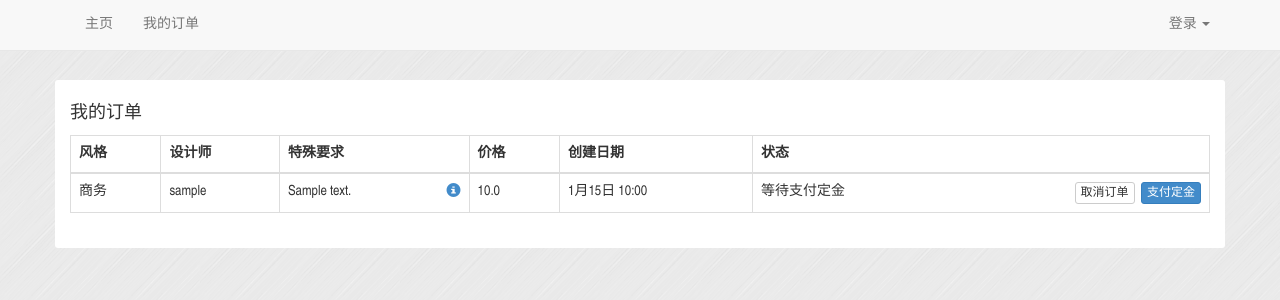
After one commit to smokingkapor/handsome, a Django app: template orders/templates/orders/me.html in a window 1280 px wide. The commit adds this page. Shown: the top 300 px of the page. Run offline with Django 3.2, Linux system fonts and the light colour scheme; the template is opened without the code that fills it: values that come from a table or form of the project are taken from there, others are empty; tables that the repository leaves empty hold one stand-in row (values such as "Sample post"); parts of the project's set-up code (start-up, migrations or seed data) failed here and were passed over; some libraries are stand-ins or nearby versions.

Commit message:
Add my orders page

```diff
--- a/handsome/static/css/base.css
+++ b/handsome/static/css/base.css
@@ -1,6 +1,6 @@
 body {
     font: 14px "微软雅黑", "MicrosoftYahei", "宋体", "Arial Narrow", HELVETICA;
-    /*background-image: url("../image/bg.png");*/
+    background-image: url("../image/bg.png");
 }
 
 .body {
@@ -9,10 +9,10 @@ body {
 }
 
 .content {
-    background-color: rgba(0, 0, 0, 0.05);
-    -webkit-border-radius: 7px;
-    -moz-border-radius: 7px;
-    border-radius: 7px;
+    background-color: white;
+    -webkit-border-radius: 3px;
+    -moz-border-radius: 3px;
+    border-radius: 3px;
     padding: 15px;
 }
 
--- a/handsome/templates/header.html
+++ b/handsome/templates/header.html
@@ -12,7 +12,12 @@
         <div class="collapse navbar-collapse" id="bs-example-navbar-collapse-1">
             <ul class="nav navbar-nav">
                 <li>
-                    <a class="navbar-brand" href="{% url 'portals:index' %}">主页</a>
+                    <a href="{% url 'portals:index' %}">主页</a>
+                </li>
+            </ul>
+            <ul class="nav navbar-nav">
+                <li>
+                    <a href="{% url 'orders:me' %}">我的订单</a>
                 </li>
             </ul>
             <ul class="nav navbar-nav navbar-right">
--- a/orders/models.py
+++ b/orders/models.py
@@ -3,6 +3,7 @@ from django.contrib.auth.models import User
 from django.db import models
 
 from .constants import CREATED, PREPAID, DESIGNED, PAID, CANCELED, DONE
+from accounts.models import Profile
 
 
 class Order(models.Model):
@@ -23,8 +24,10 @@ class Order(models.Model):
     address = models.CharField(max_length=256)
 
     # user requirements
-    style = models.CharField(max_length=32, blank=True)
-    age_group = models.CharField(max_length=32, blank=True)
+    style = models.CharField(max_length=32, blank=True,
+                             choices=Profile.STYLE_CHOICES)
+    age_group = models.CharField(max_length=32, blank=True,
+                                 choices=Profile.AGE_GROUP_CHOICES)
     height = models.CharField(max_length=16, blank=True)
     weight = models.CharField(max_length=16, blank=True)
     waistline = models.CharField(max_length=16, blank=True)
@@ -39,6 +42,18 @@ class Order(models.Model):
 
     creator = models.ForeignKey(User, related_name='my_orders')
     created_at = models.DateTimeField(auto_now_add=True)
+
+    def get_operations(self):
+        """
+        Get operation buttons for current order
+        """
+        operations = ''
+        if self.status == CREATED:
+            operations = '<button class="btn btn-default btn-xs">取消订单</button>&nbsp;&nbsp;<button class="btn btn-primary btn-xs">支付定金</button>'
+        elif self.status == DESIGNED:
+            operations = '<button class="btn btn-primary btn-xs">支付尾款</button>'
+
+        return operations
 
 
 class Province(models.Model):
--- /dev/null
+++ b/orders/templates/orders/me.html
@@ -0,0 +1,44 @@
+{% extends "page.html" %}
+{% load staticfiles %}
+
+{% block title %}我的订单{% endblock %}
+
+{% block content %}
+<div class="container body">
+    <div class="row">
+        <div class="col-md-12 content">
+            <h4>我的订单</h4>
+            <table class="table table-bordered table-hover">
+                <thead>
+                    <tr>
+                        <th>风格</th>
+                        <th>设计师</th>
+                        <th>特殊要求</th>
+                        <th>价格</th>
+                        <th>创建日期</th>
+                        <th>状态</th>
+                    </tr>
+                </thead>
+                <tbody>
+                    {% for obj in object_list %}
+                    <tr>
+                        <td>{{ obj.get_style_display }}</td>
+                        <td>{{ obj.preferred_designer.username }}</td>
+                        <td>{{ obj.message|truncatechars:"20" }}
+                            <a href="javascript:void(0)" class="pull-right popover-btn" data-container="body" data-trigger="hover" data-placement="top" data-content="{{ obj.message }}">
+                                <span class="glyphicon glyphicon-info-sign"></span>
+                            </a>
+                        </td>
+                        <td>{{ obj.total_price }}</td>
+                        <td>{{ obj.created_at|date:"n月j日 G:i" }}</td>
+                        <td>{{ obj.get_status_display }}
+                            <span class="pull-right">{{ obj.get_operations|safe }}</span>
+                        </td>
+                    </tr>
+                    {% endfor %}
+                </tbody>
+            </table>
+        </div>
+    </div>
+</div>
+{% endblock %}
--- a/orders/urls.py
+++ b/orders/urls.py
@@ -1,12 +1,15 @@
 # -*- coding: utf-8 -*-
 from django.conf.urls import patterns, url
 
-from .views import CreateOrderView, LoadAddressView, CreateSuccessView
+from .views import(
+    CreateOrderView, LoadAddressView, CreateSuccessView, MyOrderView
+)
 
 
 urlpatterns = patterns(
     '',
     url(r'^create/$', CreateOrderView.as_view(), name='create'),
+    url(r'^me/$', MyOrderView.as_view(), name='me'),
     url(r'^load_address/$', LoadAddressView.as_view(), name='load_address'),
     url(r'^(?P<pk>\d+)/create_success/$', CreateSuccessView.as_view(),
         name='create_success'),
```
Also changed, not shown: orders/templates/orders/create_order.html (+4 -4 lines), orders/templates/orders/create_order_success.html (+7 -7 lines), orders/views.py (+17 -1 lines), portals/static/css/portal.css (+5 -5 lines).
